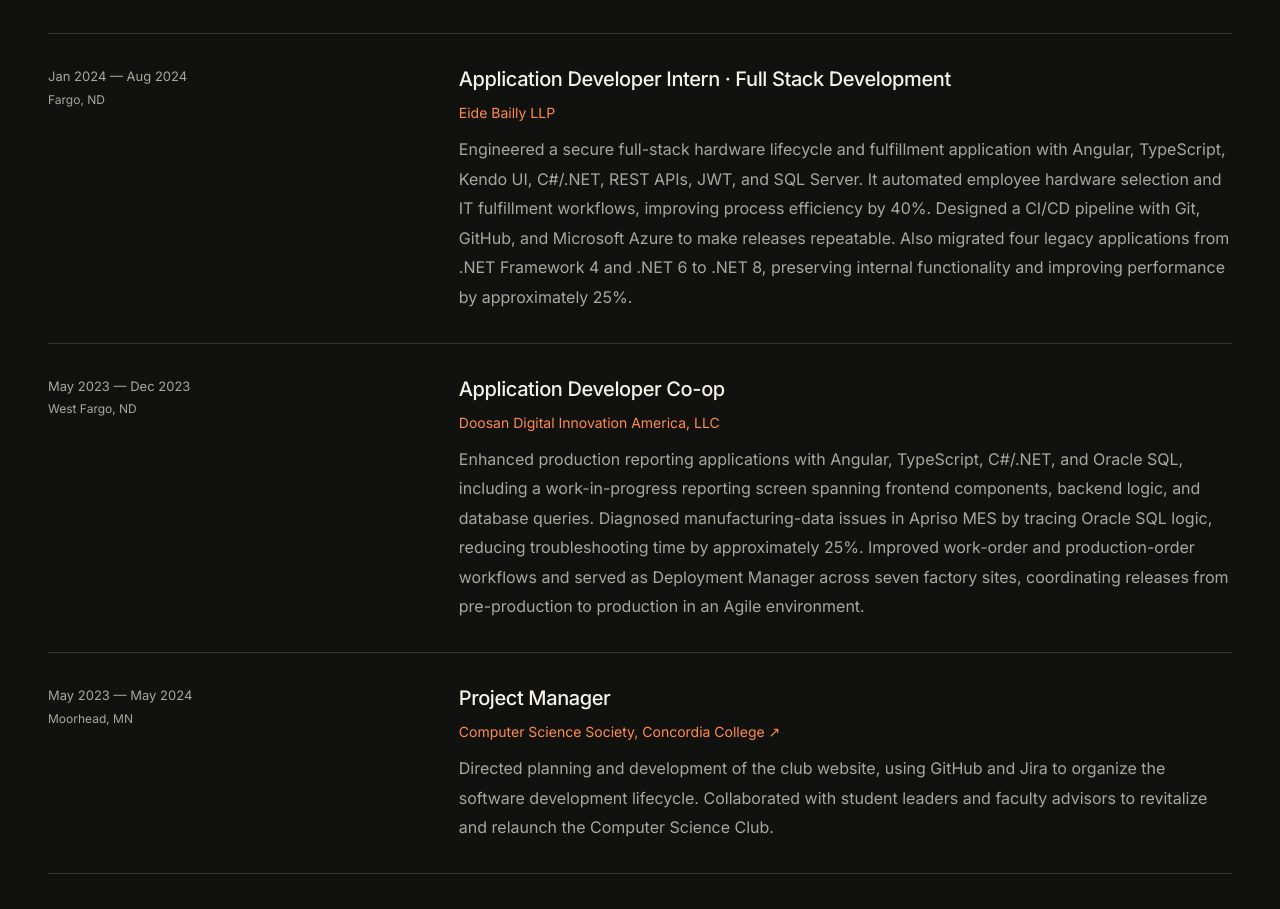
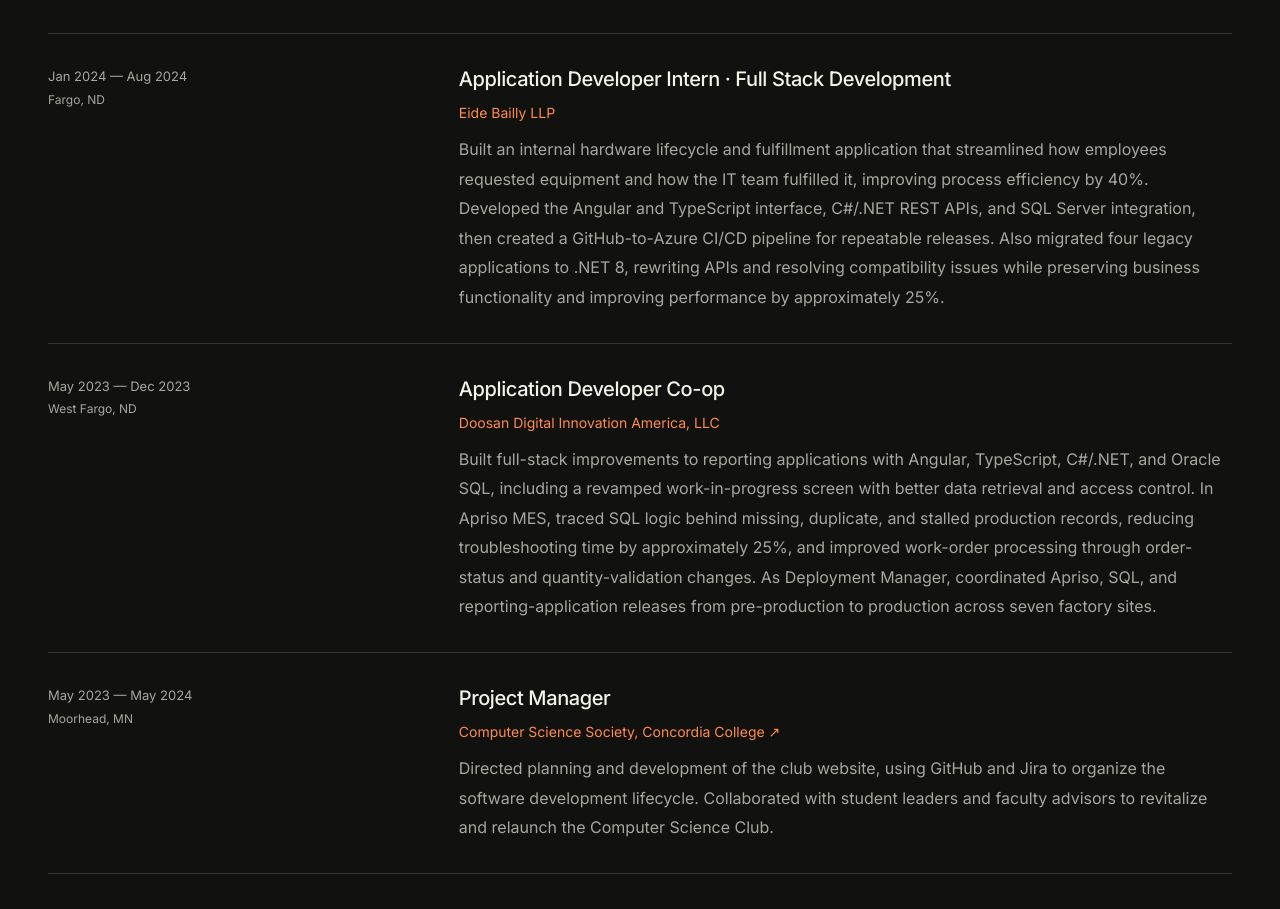
Before and after one commit to BrookMulu/Personal-Portfolio, a Next.js app: page / in a window 1280 px wide. Shown: the part 4420-5329 px from the top of the page. Built offline with nearby package versions, Linux system fonts and the light colour scheme.

Commit message:
Refine experience descriptions

```diff
--- a/app/src/components/Expierence.jsx
+++ b/app/src/components/Expierence.jsx
@@ -2,8 +2,8 @@
 import { motion, useReducedMotion } from 'framer-motion';
 
 const experience = [
-  { role: 'Application Developer Intern · Full Stack Development', company: 'Eide Bailly LLP', date: 'Jan 2024 — Aug 2024', location: 'Fargo, ND', description: 'Engineered a secure full-stack hardware lifecycle and fulfillment application with Angular, TypeScript, Kendo UI, C#/.NET, REST APIs, JWT, and SQL Server. It automated employee hardware selection and IT fulfillment workflows, improving process efficiency by 40%. Designed a CI/CD pipeline with Git, GitHub, and Microsoft Azure to make releases repeatable. Also migrated four legacy applications from .NET Framework 4 and .NET 6 to .NET 8, preserving internal functionality and improving performance by approximately 25%.' },
-  { role: 'Application Developer Co-op', company: 'Doosan Digital Innovation America, LLC', date: 'May 2023 — Dec 2023', location: 'West Fargo, ND', description: 'Enhanced production reporting applications with Angular, TypeScript, C#/.NET, and Oracle SQL, including a work-in-progress reporting screen spanning frontend components, backend logic, and database queries. Diagnosed manufacturing-data issues in Apriso MES by tracing Oracle SQL logic, reducing troubleshooting time by approximately 25%. Improved work-order and production-order workflows and served as Deployment Manager across seven factory sites, coordinating releases from pre-production to production in an Agile environment.' },
+  { role: 'Application Developer Intern · Full Stack Development', company: 'Eide Bailly LLP', date: 'Jan 2024 — Aug 2024', location: 'Fargo, ND', description: 'Built an internal hardware lifecycle and fulfillment application that streamlined how employees requested equipment and how the IT team fulfilled it, improving process efficiency by 40%. Developed the Angular and TypeScript interface, C#/.NET REST APIs, and SQL Server integration, then created a GitHub-to-Azure CI/CD pipeline for repeatable releases. Also migrated four legacy applications to .NET 8, rewriting APIs and resolving compatibility issues while preserving business functionality and improving performance by approximately 25%.' },
+  { role: 'Application Developer Co-op', company: 'Doosan Digital Innovation America, LLC', date: 'May 2023 — Dec 2023', location: 'West Fargo, ND', description: 'Built full-stack improvements to reporting applications with Angular, TypeScript, C#/.NET, and Oracle SQL, including a revamped work-in-progress screen with better data retrieval and access control. In Apriso MES, traced SQL logic behind missing, duplicate, and stalled production records, reducing troubleshooting time by approximately 25%, and improved work-order processing through order-status and quantity-validation changes. As Deployment Manager, coordinated Apriso, SQL, and reporting-application releases from pre-production to production across seven factory sites.' },
   { role: 'Project Manager', company: 'Computer Science Society, Concordia College', date: 'May 2023 — May 2024', location: 'Moorhead, MN', link: 'https://www.concordiacollege.edu/', description: 'Directed planning and development of the club website, using GitHub and Jira to organize the software development lifecycle. Collaborated with student leaders and faculty advisors to revitalize and relaunch the Computer Science Club.' },
   { role: 'Student Manager', company: 'IT Solution Center, Concordia College', date: 'Jan 2023 — Dec 2023', location: 'Moorhead, MN', link: 'https://www.concordiacollege.edu/', description: 'Managed a team of 14 student employees, providing guidance, training, and support for daily operations. Helped enforce IT policies and procedures while fostering a safe and productive environment.' },
   { role: 'Student Technician', company: 'IT Solution Center, Concordia College', date: 'May 2022 — Dec 2022', location: 'Moorhead, MN', link: 'https://www.concordiacollege.edu/', description: 'Troubleshot software and hardware issues, performed installations and minor repairs, and provided online and phone support to customers.' },
```
